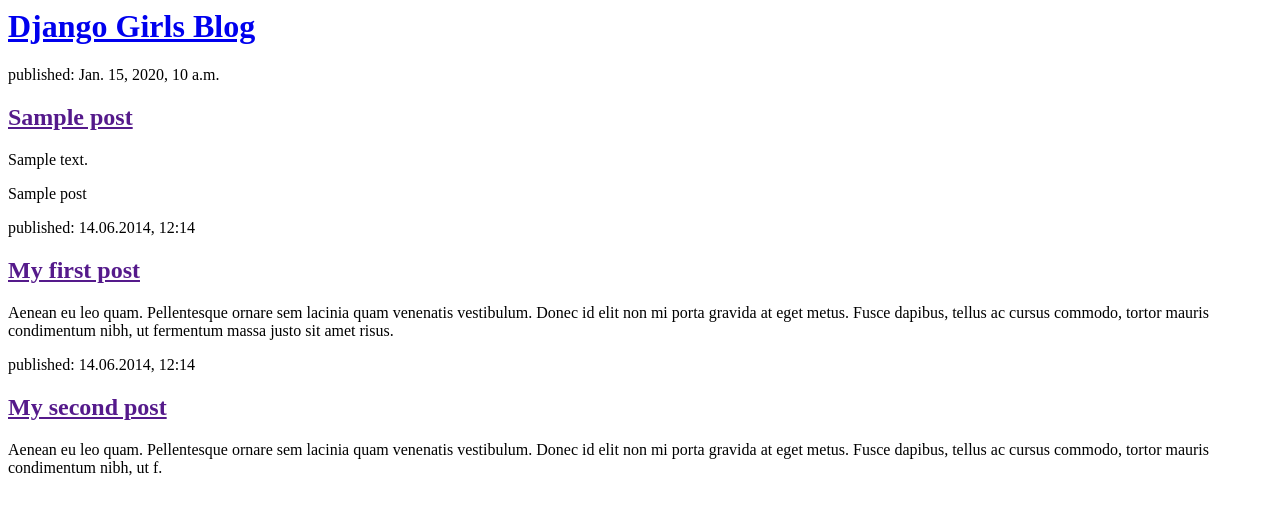
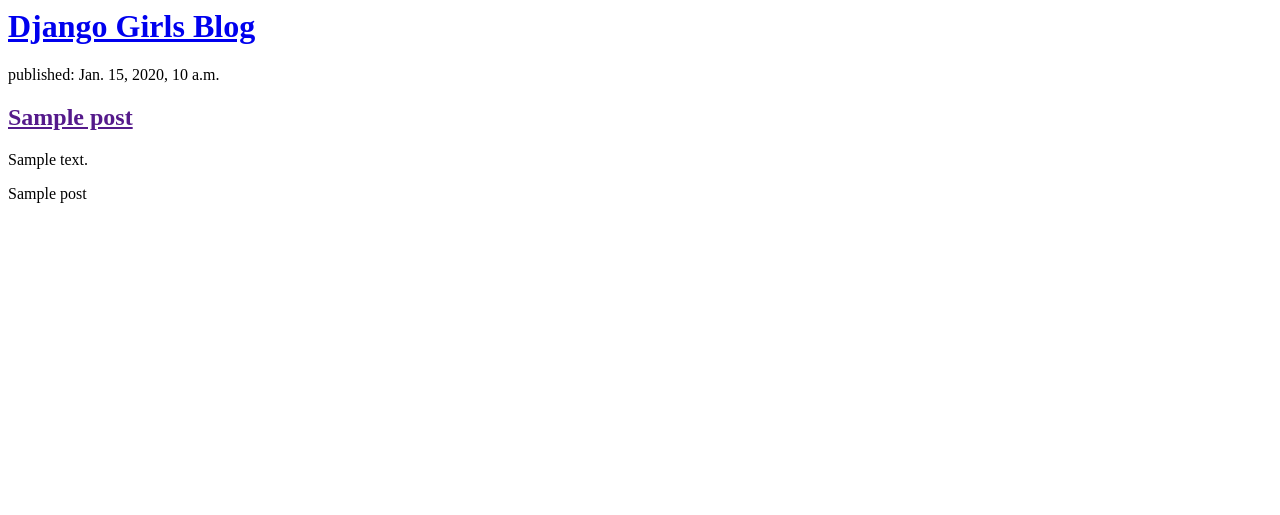
Before and after one commit to john-raber/my-first-blog, a Django app: template myblog/templates/myblog/post_list.html in a window 1280 px wide. Shown: the top 515 px of the page. Run offline with Django 3.2, Linux system fonts and the light colour scheme; the template is opened without the code that fills it: most values are stand-ins (such as "Sample title", 1, 10 or a date in 2020); parts of the project's set-up code (start-up, migrations or seed data) failed here and were passed over.

Commit message:
removing hard coded posts from template

```diff
--- a/myblog/templates/myblog/post_list.html
+++ b/myblog/templates/myblog/post_list.html
@@ -16,26 +16,5 @@
       {{ post }}
       {% endfor %}
     </div>
-
-    <div>
-      <p>published: 14.06.2014, 12:14</p>
-      <h2><a href="">My first post</a></h2>
-      <p>
-        Aenean eu leo quam. Pellentesque ornare sem lacinia quam venenatis
-        vestibulum. Donec id elit non mi porta gravida at eget metus. Fusce
-        dapibus, tellus ac cursus commodo, tortor mauris condimentum nibh, ut
-        fermentum massa justo sit amet risus.
-      </p>
-    </div>
-
-    <div>
-      <p>published: 14.06.2014, 12:14</p>
-      <h2><a href="">My second post</a></h2>
-      <p>
-        Aenean eu leo quam. Pellentesque ornare sem lacinia quam venenatis
-        vestibulum. Donec id elit non mi porta gravida at eget metus. Fusce
-        dapibus, tellus ac cursus commodo, tortor mauris condimentum nibh, ut f.
-      </p>
-    </div>
   </body>
 </html>
```
